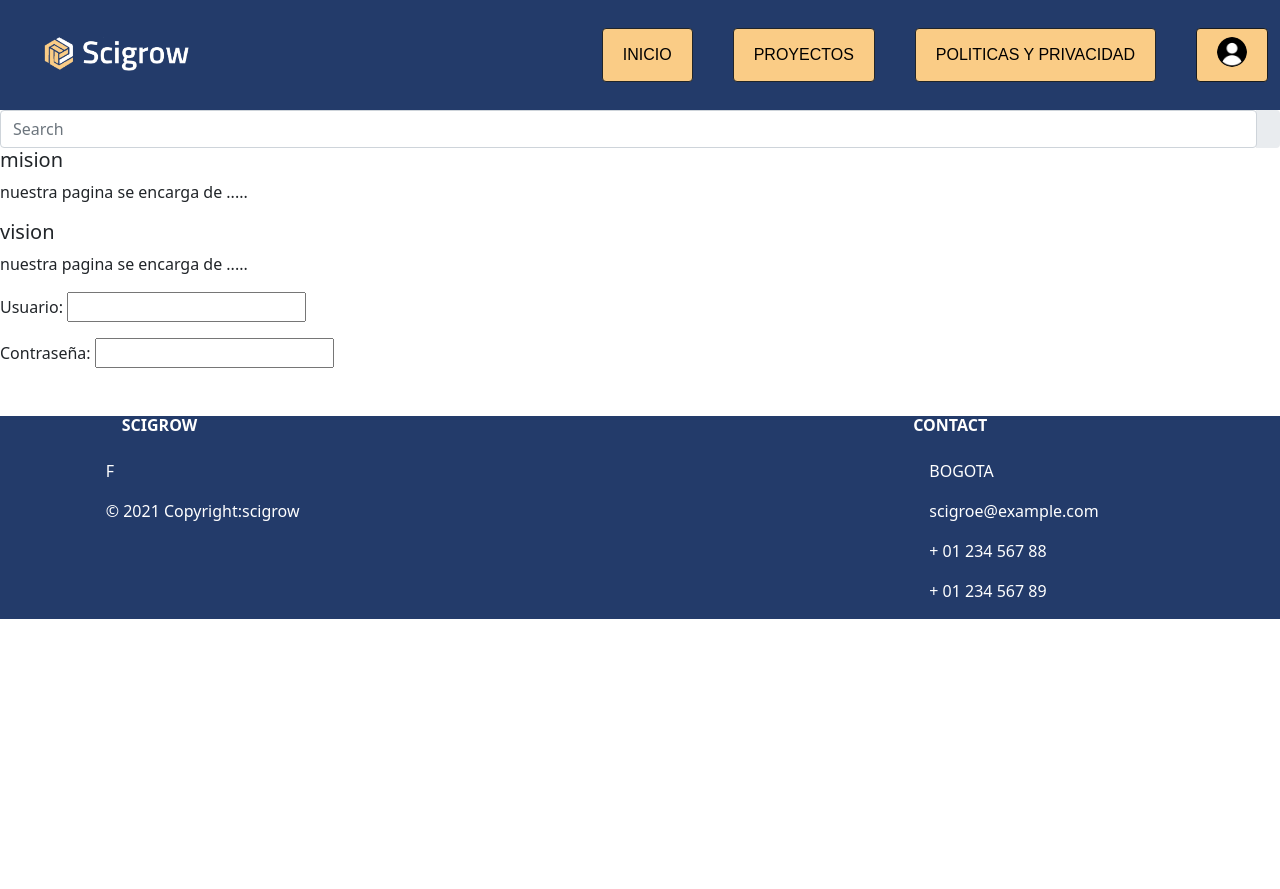
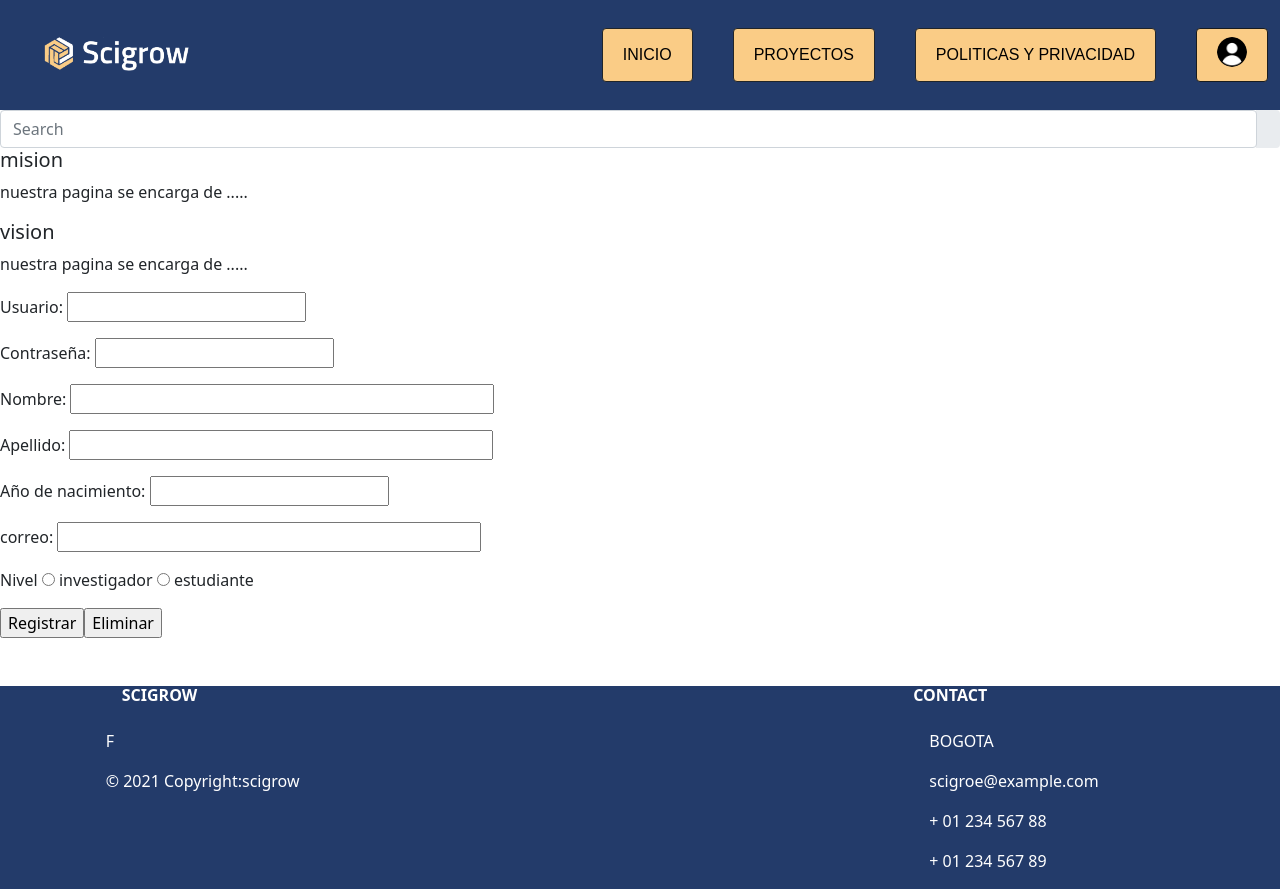
Before and after one commit to aalejoz25/scigrow-web, an Angular app: page / in a window 1280 px wide. Before the commit the page ends 800 px from the top, so only its background shows below. Built offline with nearby package versions, Linux system fonts and the light colour scheme; a web font is replaced by a local one.

Commit message:
crear otra pagina

```diff
--- a/src/app/componentes/pagina_base/app.component.html
+++ b/src/app/componentes/pagina_base/app.component.html
@@ -25,5 +25,19 @@ nuestra pagina se encarga de .....
 
 <p>Contraseña: <input type="password" name="password" minlength="6"></p>
 
-
+<form action="registro" method="get">
+  <p>Nombre: <input type="text" name="nombre" size="40"></p>
+  <p>Apellido: <input type="text" name="apellido" size="40"></p>
+  <p>Año de nacimiento: <input type="number" name="nacido" min="1900"></p>
+    <p>correo: <input type="text" name="correo" size="40"></p>
+    <p>
+      Nivel
+      <input type="radio" name="hm" value="h"> investigador
+    <input type="radio" name="hm" value="m"> estudiante
+    </p>
+<p>
+    <input type="submit" value="Registrar">
+    <input type="reset" value="Eliminar">
+  </p>
+</form>
 <app-footer></app-footer>
```
